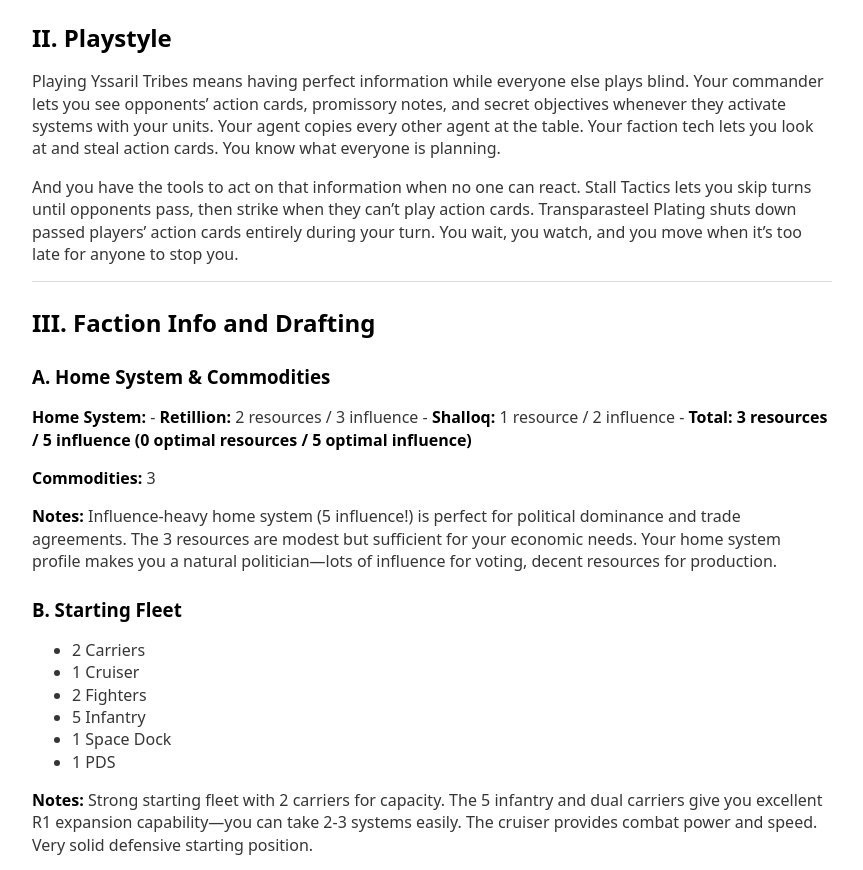
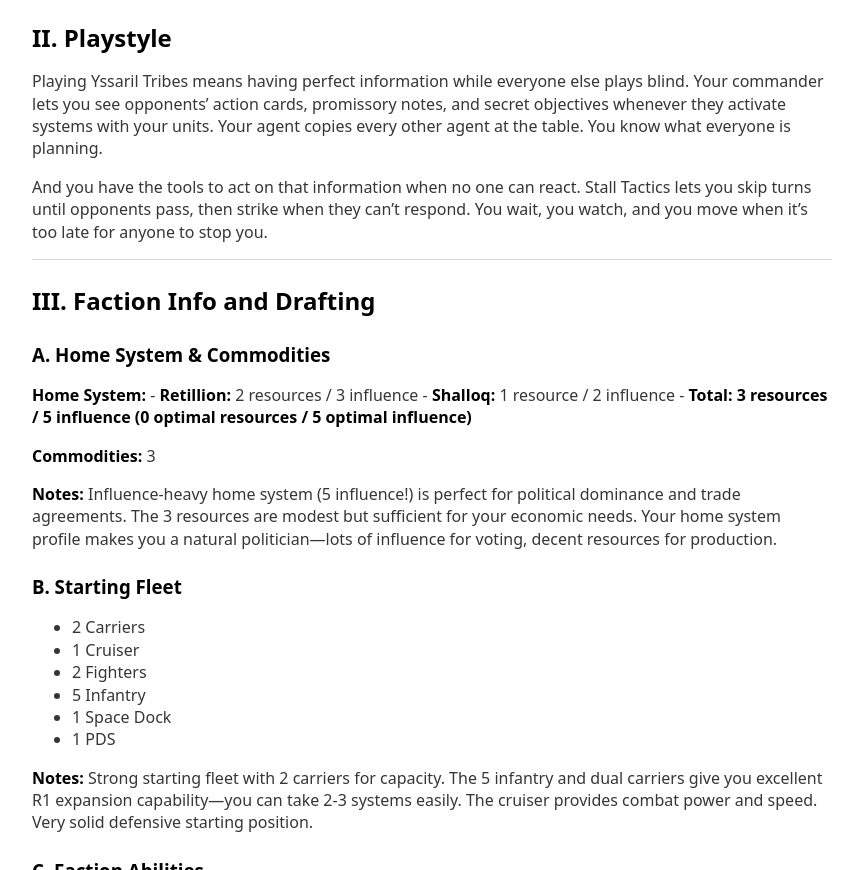
Before and after one commit to Mumbokatten/Twilight-Imperium-IV-guides-, a plain HTML site: page Yssaril_Tribes/Yssaril_Tribes.html in a window 1280 px wide. Shown: the part 1333-2203 px from the top of the page, without its empty margins (208-1071 px from the left). Drawn offline with nearby package versions, Linux system fonts and the light colour scheme.

Commit message:
Remove specific tech mentions from Playstyle
🤖 Generated with [Claude Code](https://claude.com/claude-code)

Co-Authored-By: Claude <noreply@anthropic.com>

```diff
--- a/Yssaril_Tribes/Yssaril_Tribes.html
+++ b/Yssaril_Tribes/Yssaril_Tribes.html
@@ -116,13 +116,11 @@ has 5, you’re playing a completely different game.</p>
 everyone else plays blind. Your commander lets you see opponents’ action
 cards, promissory notes, and secret objectives whenever they activate
 systems with your units. Your agent copies every other agent at the
-table. Your faction tech lets you look at and steal action cards. You
-know what everyone is planning.</p>
+table. You know what everyone is planning.</p>
 <p>And you have the tools to act on that information when no one can
 react. Stall Tactics lets you skip turns until opponents pass, then
-strike when they can’t play action cards. Transparasteel Plating shuts
-down passed players’ action cards entirely during your turn. You wait,
-you watch, and you move when it’s too late for anyone to stop you.</p>
+strike when they can’t respond. You wait, you watch, and you move when
+it’s too late for anyone to stop you.</p>
 <hr />
 <h2 id="iii.-faction-info-and-drafting">III. Faction Info and
 Drafting</h2>
```
Also changed, not shown: 1 other file.
